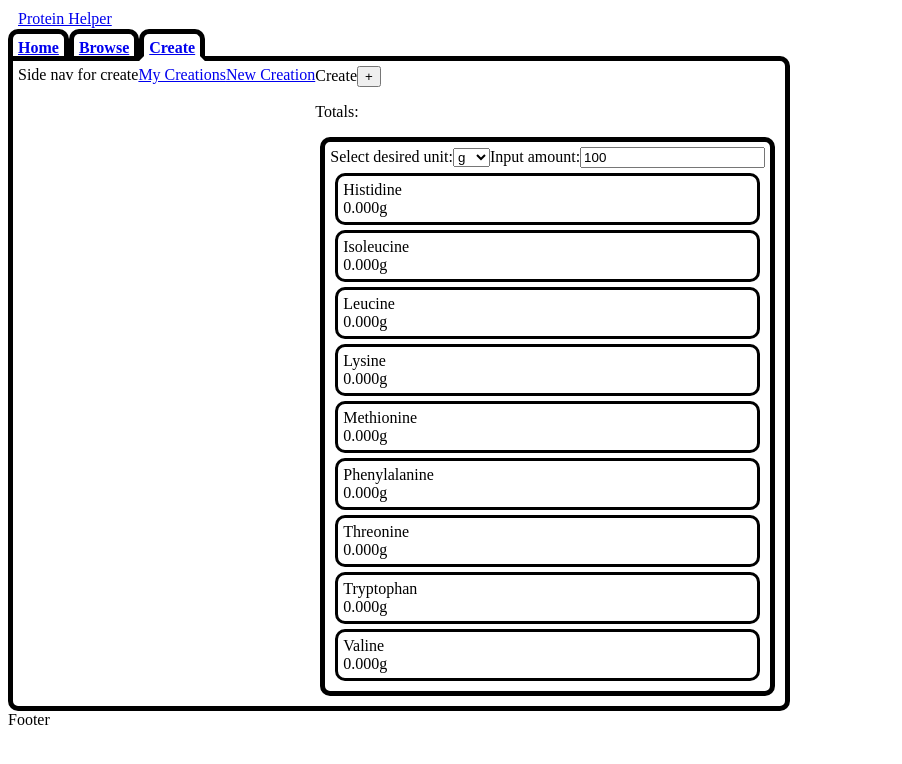
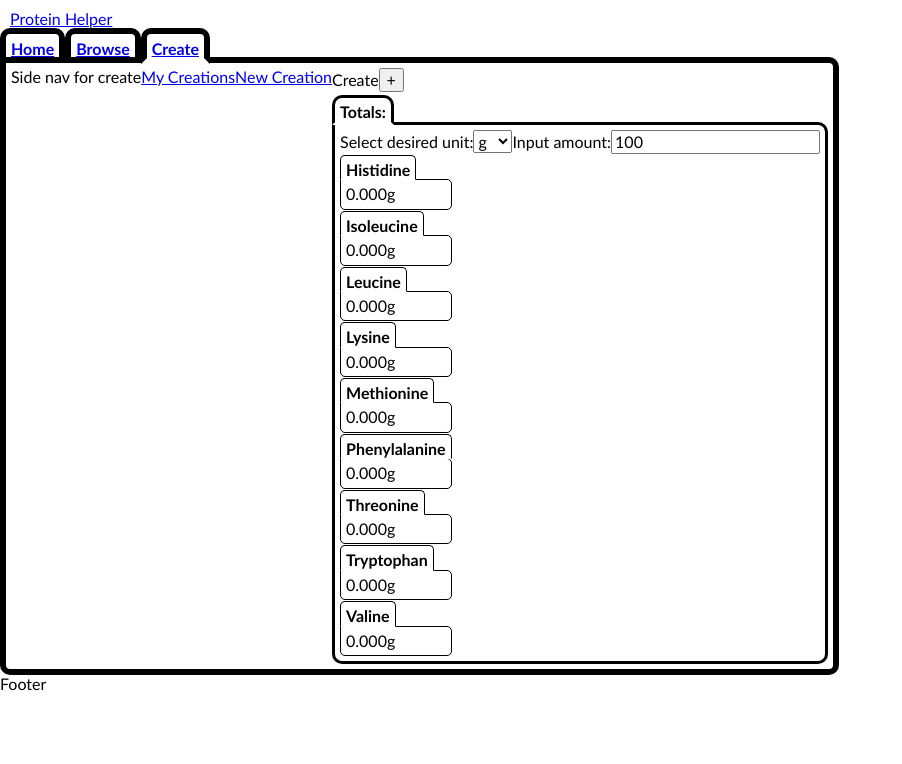
Before and after one commit to Nicholas-Gregory/ProteinHelper, a React (Vite) app in the folder client/: page /create/new in a window 1280 px wide. Shown: the top 764 px of the page, without its empty margins (0-902 px from the left). Built offline with nearby package versions, Linux system fonts and the light colour scheme.

Commit message:
Correcting for firefox

```diff
--- a/client/package.json
+++ b/client/package.json
@@ -10,6 +10,7 @@
     "preview": "vite preview"
   },
   "dependencies": {
+    "normalize.css": "^8.0.1",
     "react": "^18.2.0",
     "react-dom": "^18.2.0",
     "react-router-dom": "^6.21.1"
--- a/client/src/components/AminoLevelsViewer.jsx
+++ b/client/src/components/AminoLevelsViewer.jsx
@@ -18,7 +18,7 @@ export default function AminoLevelsViewer({ aminos }) {
 
     return (
         <>
-            <div className="th-border pad-5 mar-5">
+            <div className="tab-content-md">
                 <label htmlFor="unit-select">
                     Select desired unit:
                 </label>
@@ -44,13 +44,12 @@ export default function AminoLevelsViewer({ aminos }) {
                 />
                 {aminos.map(amino =>
                     <div
-                        className="md-border mar-5 pad-5"
                         style={{ cursor: 'default' }}
                     >
-                        <div className="tab-title">
+                        <div className="tab-title-thin tab-selected-thin">
                             {amino.name}
                         </div>
-                        <div className="tab-content">
+                        <div className="tab-content-thin">
                             {getAmountNumber(amino.amount).toFixed(3)}{unit}
                         </div>
                     </div>
--- a/client/src/components/Creator.jsx
+++ b/client/src/components/Creator.jsx
@@ -65,9 +65,9 @@ export default function Creator({}) {
 
             {searchingState === null && <button onClick={handleNewClick}>+</button>}
 
-            <p>
+            <div className="tab-title-md tab-selected-md">
                 Totals:
-            </p>
+            </div>
             <AminoLevelsViewer
                 aminos={foods.reduce((totals, food) =>
                     totals.map(total => ({
--- a/client/src/layouts/Header.jsx
+++ b/client/src/layouts/Header.jsx
@@ -7,15 +7,24 @@ export default function Header({ page }) {
                 <Link to={'/home'}>Protein Helper</Link>
             </div>
 
-            <span className={`tab-title-thick${page === 'home' ? ' tab-selected-thick' : ''}`}>
+            <div
+                className={`tab-title-thick${page === 'home' ? ' tab-selected-thick' : ''}`}
+                style={{ display: 'inline' }}
+            >
                 <Link to={'/home'}>Home</Link>
-            </span>
-            <span className={`tab-title-thick${page === 'browse' ? ' tab-selected-thick' : ''}`}>
+            </div>
+            <div
+                className={`tab-title-thick${page === 'browse' ? ' tab-selected-thick' : ''}`}
+                style={{ display: 'inline' }}
+            >
                 <Link to={'/browse'}>Browse</Link>
-            </span>
-            <span className={`tab-title-thick${page === 'create' ? ' tab-selected-thick' : ''}`}>
+            </div>
+            <div
+                className={`tab-title-thick${page === 'create' ? ' tab-selected-thick' : ''}`}
+                style={{ display: 'inline' }}
+            >
                 <Link to={'/create'}>Create</Link>
-            </span>
+            </div>
         </>
     )
 }
--- a/client/src/main.jsx
+++ b/client/src/main.jsx
@@ -4,6 +4,8 @@ import {
   createBrowserRouter,
   RouterProvider
 } from 'react-router-dom'
+import 'normalize.css'
+import './style.css'
 import MainLayout from './layouts/MainLayout.jsx'
 import Home from './pages/Home.jsx'
 import Browse from './layouts/Browse.jsx'
@@ -12,7 +14,7 @@ import BrowseFoods from './pages/BrowseFoods.jsx'
 import BrowseCreations from './pages/BrowseCreations.jsx'
 import MyCreations from './pages/MyCreations.jsx'
 import NewCreation from './pages/NewCreation.jsx'
-import './style.css'
+
 
 const router = createBrowserRouter([
   {
--- a/client/src/style.css
+++ b/client/src/style.css
@@ -1,3 +1,7 @@
+* {
+    font-family: 'Trebuchet MS', 'Lucida Sans Unicode', 'Lucida Grande', 'Lucida Sans', Arial, sans-serif;
+}
+
 .list-container {
     border: thick solid black;
     border-radius: 10px;
@@ -41,7 +45,6 @@
     border-top: thin solid black;
     border-left: thin solid black;
     border-right: thin solid black;
-    border-bottom: thin solid white;
     position: relative;
     top: 1px;
 }
@@ -56,8 +59,13 @@
     min-width: 100px;
 }
 
+.tab-selected-thin {
+    border-bottom: thin solid white;
+}
+
 .tab-selected-thick {
-    border-bottom: thick solid white;
+    border-bottom: 6px solid white;
+    background-color: white;
 }
 
 .tab-title-md {
@@ -68,22 +76,25 @@
     padding-right: 5px;
     border-top-left-radius: 10px;
     border-top-right-radius: 10px;
-    border-top: medium solid black;
-    border-left: medium solid black;
-    border-right: medium solid black;
-    border-bottom: thin solid white;
+    border-top: 3px solid black;
+    border-left: 3px solid black;
+    border-right: 3px solid black;
     position: relative;
-    top: 1px;
+    top: 3px;
 }
 
 .tab-content-md {
-    border: medium solid black;
+    border: 3px solid black;
     border-top-right-radius: 10px;
     border-bottom-left-radius: 10px;
     border-bottom-right-radius: 10px;
     width: fit-content;
     padding: 5px;
     min-width: 100px;
+}
+
+.tab-selected-md {
+    border-bottom: 3px solid white;
 }
 
 .tab-title-thick {
@@ -94,15 +105,15 @@
     padding-right: 5px;
     border-top-left-radius: 10px;
     border-top-right-radius: 10px;
-    border-top: thick solid black;
-    border-left: thick solid black;
-    border-right: thick solid black;
+    border-top: 6px solid black;
+    border-left: 6px solid black;
+    border-right: 6px solid black;
     position: relative;
-    top: 1px;
+    top: 2px;
 }
 
 .tab-content-thick {
-    border: thick solid black;
+    border: 6px solid black;
     border-top-right-radius: 10px;
     border-bottom-left-radius: 10px;
     border-bottom-right-radius: 10px;
```
Also changed, not shown: 1 other file (tests, documents, lock files or other folders).
